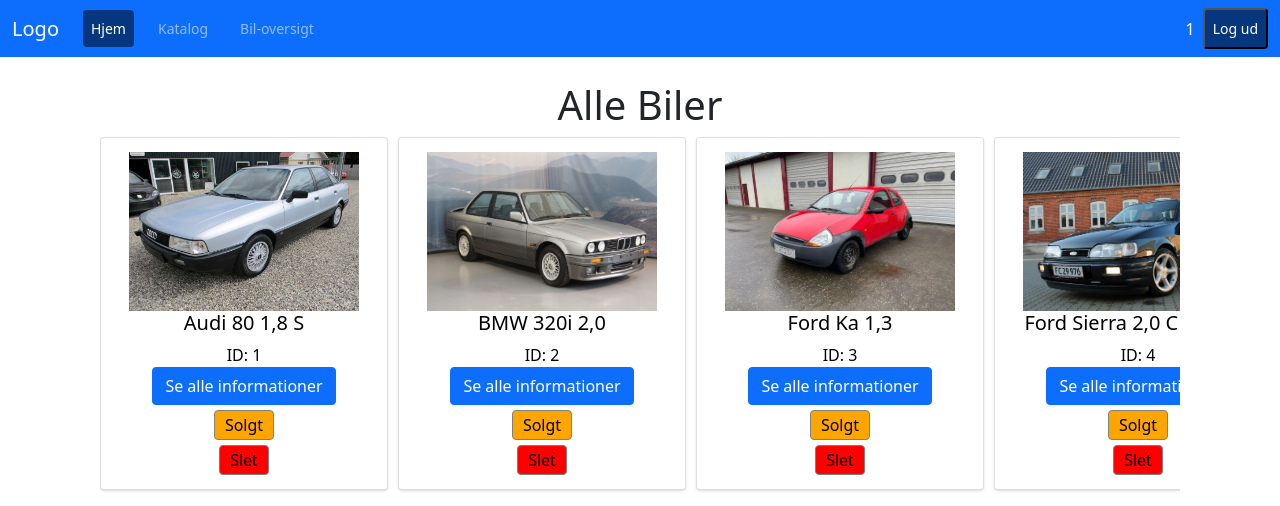
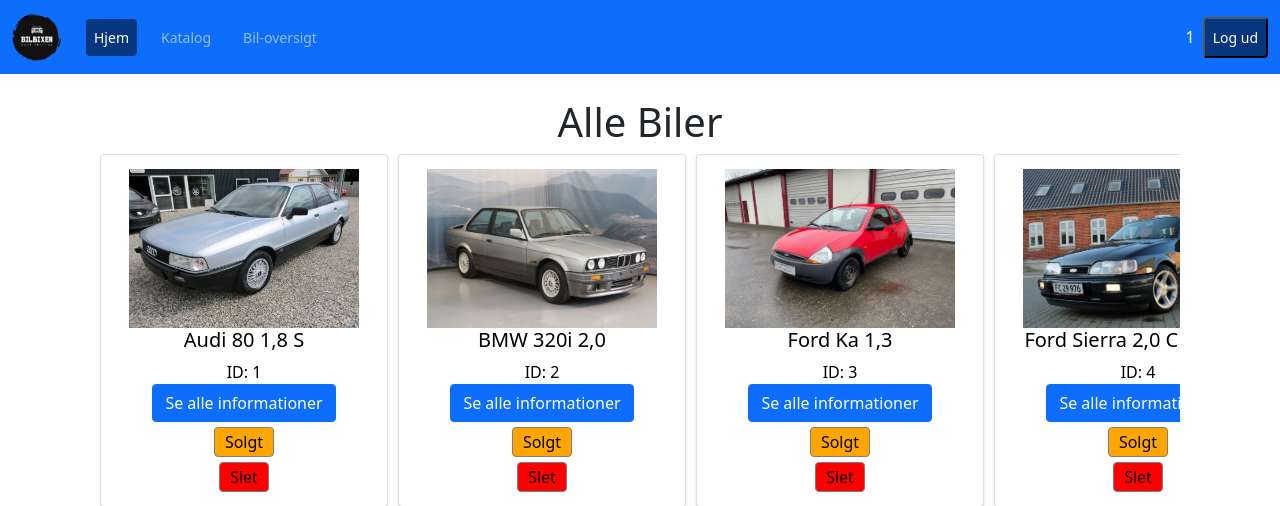
Before and after one commit to SerhiiDk/BilBixen-PHP-, a PHP site: page /bilOversigt.php in a window 1280 px wide. Shown: the top 506 px of the page. Run offline with PHP 8.4, Linux system fonts and the light colour scheme; the visitor is signed in with stand-in values (Sample User, id 1); data comes from the database, SQL or seed files in the repository; some libraries are stand-ins or nearby versions.

Commit message:
added logo

```diff
--- a/BilBixen/administration.php
+++ b/BilBixen/administration.php
@@ -114,10 +114,6 @@
 }
 else
 {
-  echo "Du skal logge ind for at kunne se denne side";
+  echo "Du skal logge ind for at kunne se administration side";
 }
-
-
-
-
 ?>
--- a/BilBixen/bilOversigt.php
+++ b/BilBixen/bilOversigt.php
@@ -123,13 +123,7 @@
   {
     echo "Du  har ikke rettighedderne til at se denne side";
   }
-}
-else
-{
-  echo "Du skal logge ind for at kunne se denne side";
-}
 
-echo "<br>";
 
 // echo "<h4 > Opret ny bil </h4>";
 
@@ -257,7 +251,13 @@
     }
 }
 
+}
+else
+{
+  echo "Du skal logge ind for at kunne se denne side";
+}
 
+echo "<br>";
 
 
 ?>
--- a/BilBixen/navbar.php
+++ b/BilBixen/navbar.php
@@ -1,7 +1,10 @@
 <nav class="navbar navbar-expand-lg navbar-dark bg-primary">
   <div class="container-fluid">
-          <a class="navbar-brand" href="index.php">Logo</a>
-          <button class="navbar-toggler" type="button" data-bs-toggle="collapse" data-bs-target="#navbarColor01" aria-controls="navbarColor01" aria-expanded="false" aria-label="Toggle navigation">
+    <a class="navbar-brand" href="index.php">
+      <img src="./img/hjemmesiden/BilbixenLogo.png" class="bilLogo" style="width: 50px;" alt="BIlbixen">
+    </a>
+    <button class="navbar-toggler" type="button" data-bs-toggle="collapse" data-bs-target="#navbarColor01"
+      aria-controls="navbarColor01" aria-expanded="false" aria-label="Toggle navigation">
       <span class="navbar-toggler-icon"></span>
     </button>
 
```
Also changed, not shown: BilBixen/img/Varebiler/car.png (added), BilBixen/img/hjemmesiden/BilbixenLogo.png (added), BilBixen/img/hjemmesiden/BilbixenLogoOLD.png (added). Lines whose indentation alone changed are shown as unchanged.
